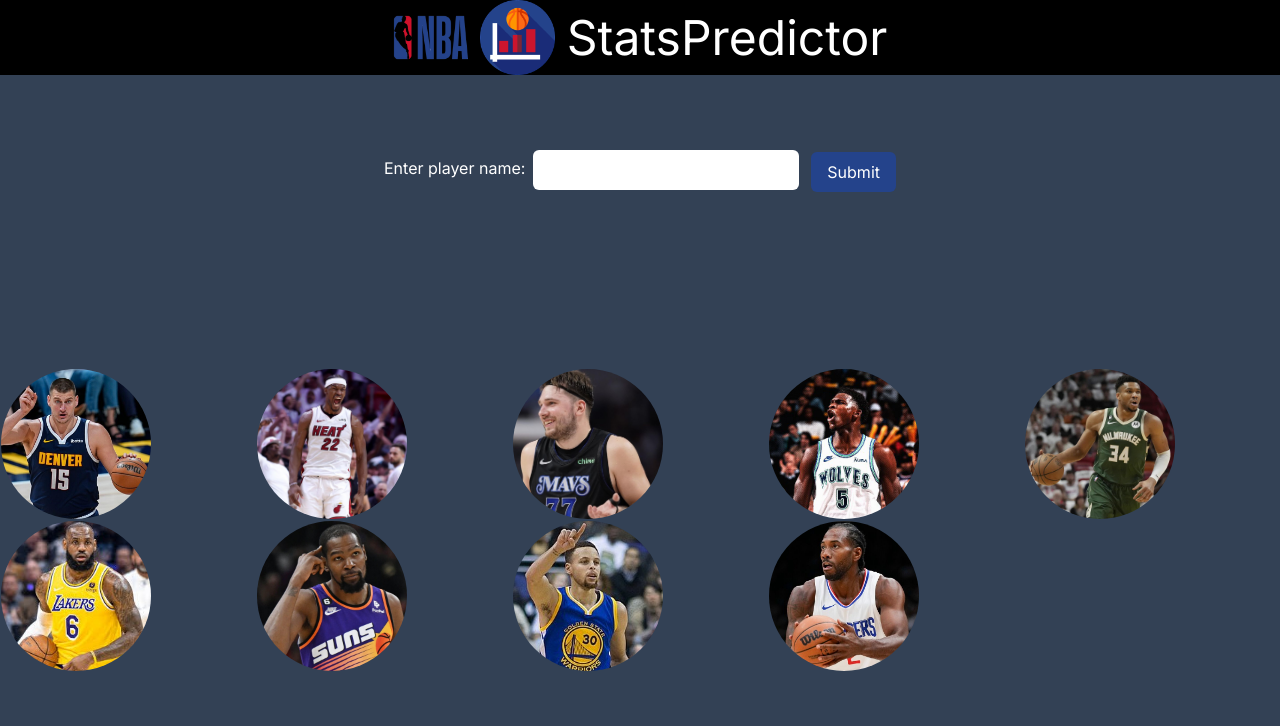
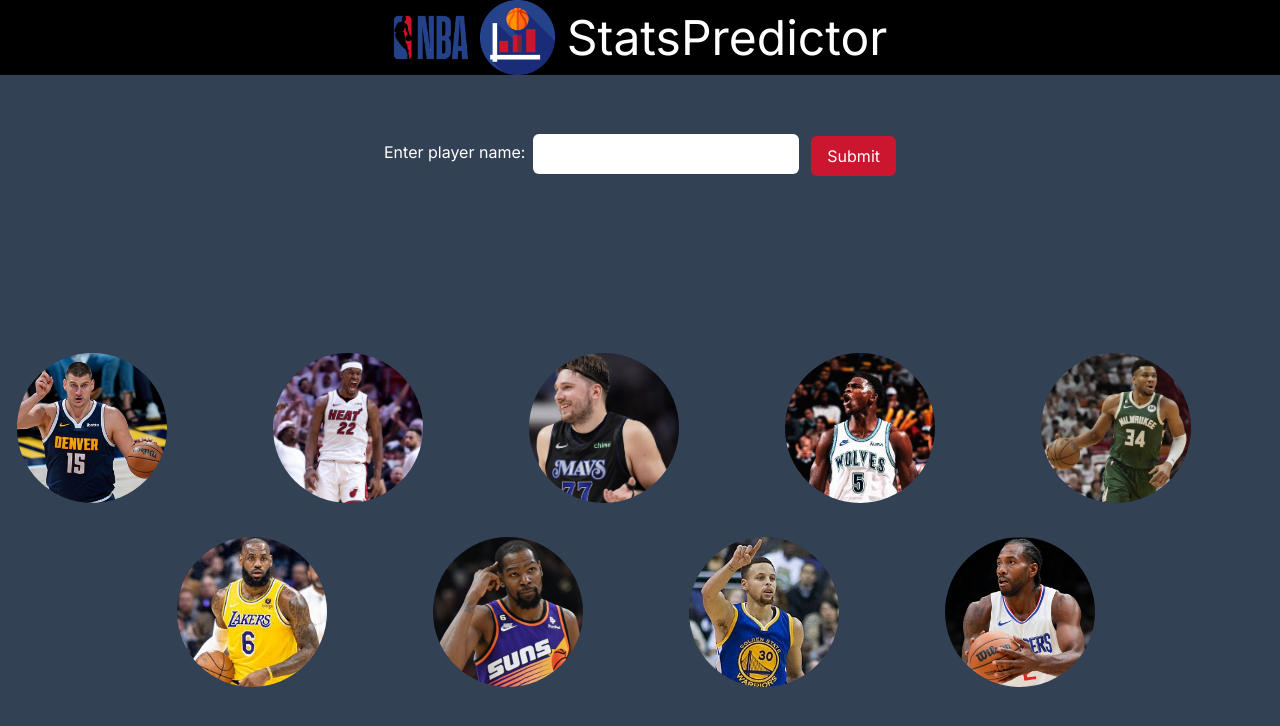
Before and after one commit to heyitsrup/nba-stats-predictor, a Next.js app in the folder performance_predictor_frontend/: page / in a window 1280 px wide. Shown: the top 726 px of the page. Built offline with nearby package versions, Linux system fonts and the light colour scheme.

Commit message:
Added buttons, pattern on dashboard

```diff
--- a/performance_predictor_frontend/package.json
+++ b/performance_predictor_frontend/package.json
@@ -12,7 +12,8 @@
     "axios": "^1.7.2",
     "next": "14.2.4",
     "react": "^18",
-    "react-dom": "^18"
+    "react-dom": "^18",
+    "sharp": "^0.33.4"
   },
   "devDependencies": {
     "@types/node": "^20",
--- a/performance_predictor_frontend/src/app/loading.jsx
+++ /dev/null
@@ -1,11 +0,0 @@
-import Image from 'next/image';
-
-export default function Loading() {
-    // You can add any UI inside Loading, including a Skeleton.
-    return <Image
-        src='/chart.png'
-        alt='logo'
-        width={75}
-        height={75}
-    />
-  }
--- a/performance_predictor_frontend/src/app/player/[playerName]/page.tsx
+++ b/performance_predictor_frontend/src/app/player/[playerName]/page.tsx
@@ -3,7 +3,7 @@
 import React, { useEffect, useState } from 'react';
 import { useParams } from 'next/navigation';
 import Image from 'next/image';
-import Loading from '../../loading';
+import Link from 'next/link';
 
 const PlayerPage: React.FC = () => {
   const { playerName } = useParams();
@@ -29,18 +29,14 @@
     }
   }, [playerName]);
 
-  if (prediction === null) {
-    return <div>Loading...</div>;
-  }
-
   const decodedPlayerName = decodeURIComponent(String(playerName));
 
   return (
-    <div className="min-h-screen flex items-center justify-center bg-slate-700">
+    <main className="min-h-screen flex flex-col items-center justify-center bg-slate-700">
       <div className="w-auto m-auto rounded-2xl fixed top-5 p-3 z-50 flex items-center space-x-3">
         <Image
           src='/PlayerTable/Luka_Doncic.jpg'
-          alt='logo'
+          alt='player_headshot'
           width={150}
           height={150}
           className="rounded-full"
@@ -64,7 +60,16 @@
           <td>BLK</td>
         </tr>
       </table>
-    </div>
+
+      <div className="mt-10">
+        <button type="button" className="text-white bg-nba-red rounded-lg px-5 py-2.5 me-4 mb-2 hover:scale-110 transition">
+          <Link href="/">
+            🏠 Go Home
+          </Link>
+        </button>
+        <button type="button" className="text-white bg-nba-red rounded-lg px-5 py-2.5 me-2 mb-2 hover:scale-110 transition">📊 Analytics</button>
+      </div>
+    </main>
   );
 };
 
--- a/performance_predictor_frontend/src/components/PlayerForm.tsx
+++ b/performance_predictor_frontend/src/components/PlayerForm.tsx
@@ -34,7 +34,7 @@
           required
         />
       </label>
-      <button type="submit" className="mt-2 px-4 py-2 bg-nba-blue text-white rounded-md hover:scale-110 transition">
+      <button type="submit" className="mt-2 px-4 py-2 bg-nba-red text-white rounded-md hover:scale-110 transition">
         Submit
       </button>
     </form>
--- a/performance_predictor_frontend/src/components/PlayerTable.tsx
+++ b/performance_predictor_frontend/src/components/PlayerTable.tsx
@@ -14,7 +14,7 @@
                         alt='Nikola_Jokic'
                         width={150}
                         height={150}
-                        className="rounded-full hover:scale-110 transition"
+                        className="rounded-full hover:scale-110 transition ml-4 mb-8"
                     />
                 </td>
                 <td>
@@ -23,7 +23,7 @@
                         alt='Jimmy_Butler'
                         width={150}
                         height={150}
-                        className="rounded-full hover:scale-110 transition"
+                        className="rounded-full hover:scale-110 transition ml-4 mb-8"
                     />
                 </td>
                 <td>
@@ -32,7 +32,7 @@
                         alt='Luka_Doncic'
                         width={150}
                         height={150}
-                        className="rounded-full hover:scale-110 transition"
+                        className="rounded-full hover:scale-110 transition ml-4 mb-8"
                     />
                 </td>
                 <td>
@@ -41,7 +41,7 @@
                         alt='Anthony_Edwards'
                         width={150}
                         height={150}
-                        className="rounded-full hover:scale-110 transition"
+                        className="rounded-full hover:scale-110 transition ml-4 mb-8"
                     />
                 </td>
                 <td>
@@ -50,18 +50,18 @@
                         alt='Giannis_Antetokounmpo'
                         width={150}
                         height={150}
-                        className="rounded-full hover:scale-110 transition"
+                        className="rounded-full hover:scale-110 transition ml-4 mb-8"
                     />
                 </td>
             </tr>
             <tr className='w-1/4'>
                 <td>
                     <Image
-                        src='/PlayerTable/Lebron_James.jpeg'
-                        alt='Lebron_James'
+                        src='/PlayerTable/LeBron_James.jpeg'
+                        alt='LeBron_James'
                         width={150}
                         height={150}
-                        className="rounded-full hover:scale-110 transition"
+                        className="rounded-full hover:scale-110 transition ml-44"
                     />
                 </td>
                 <td>
@@ -70,7 +70,7 @@
                         alt='Kevin_Durant'
                         width={150}
                         height={150}
-                        className="rounded-full hover:scale-110 transition"
+                        className="rounded-full hover:scale-110 transition ml-44"
                     />
                 </td>
                 <td>
@@ -79,7 +79,7 @@
                         alt='Stephen_Curry'
                         width={150}
                         height={150}
-                        className="rounded-full hover:scale-110 transition"
+                        className="rounded-full hover:scale-110 transition ml-44"
                     />
                 </td>
                 <td>
@@ -88,7 +88,7 @@
                         alt='Kawhi_Leonard'
                         width={150}
                         height={150}
-                        className="rounded-full hover:scale-110 transition"
+                        className="rounded-full hover:scale-110 transition ml-44"
                     />
                 </td>
             </tr>
```
Also changed, not shown: 1 other file (tests, documents, lock files or other folders).
